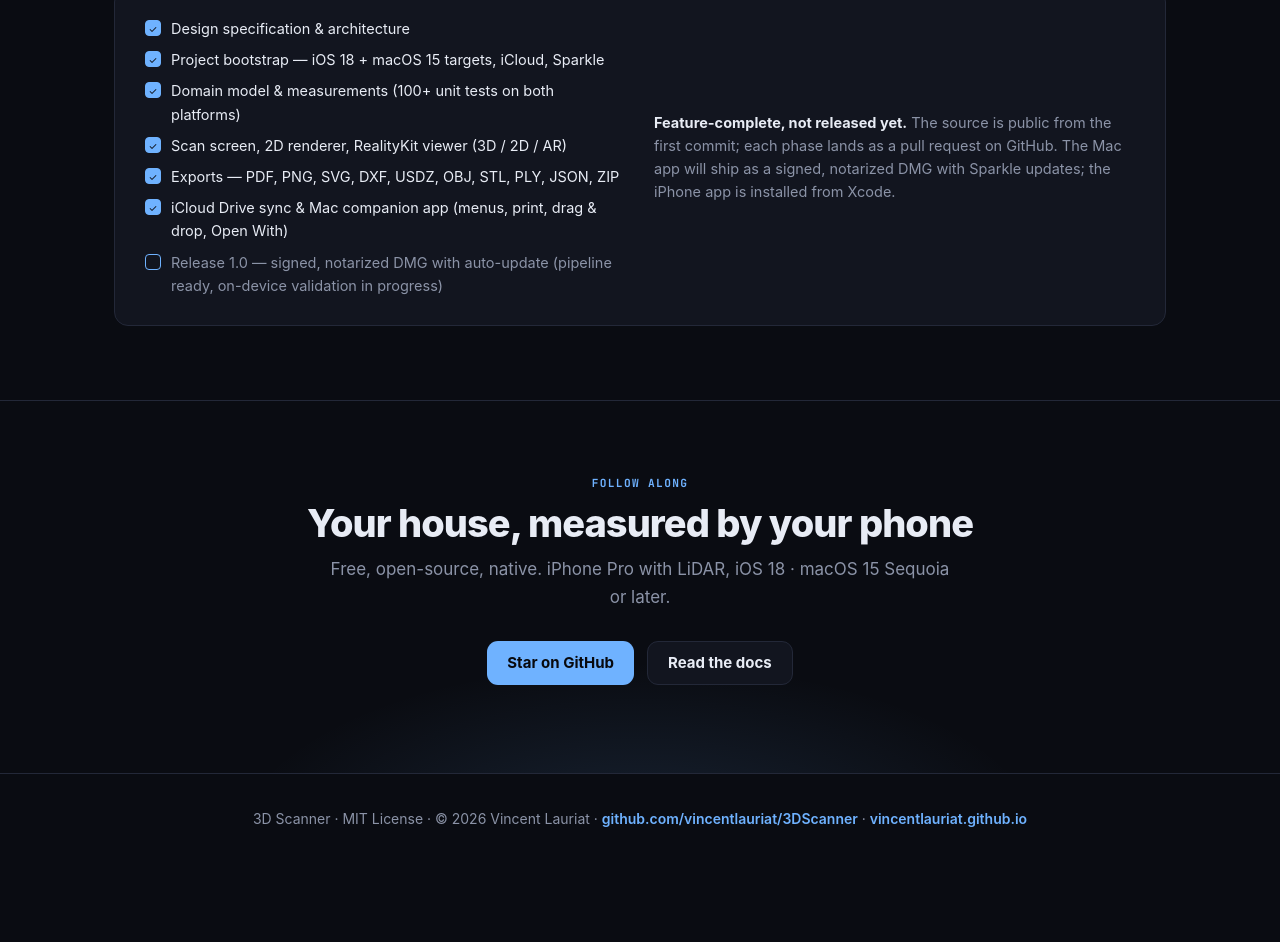
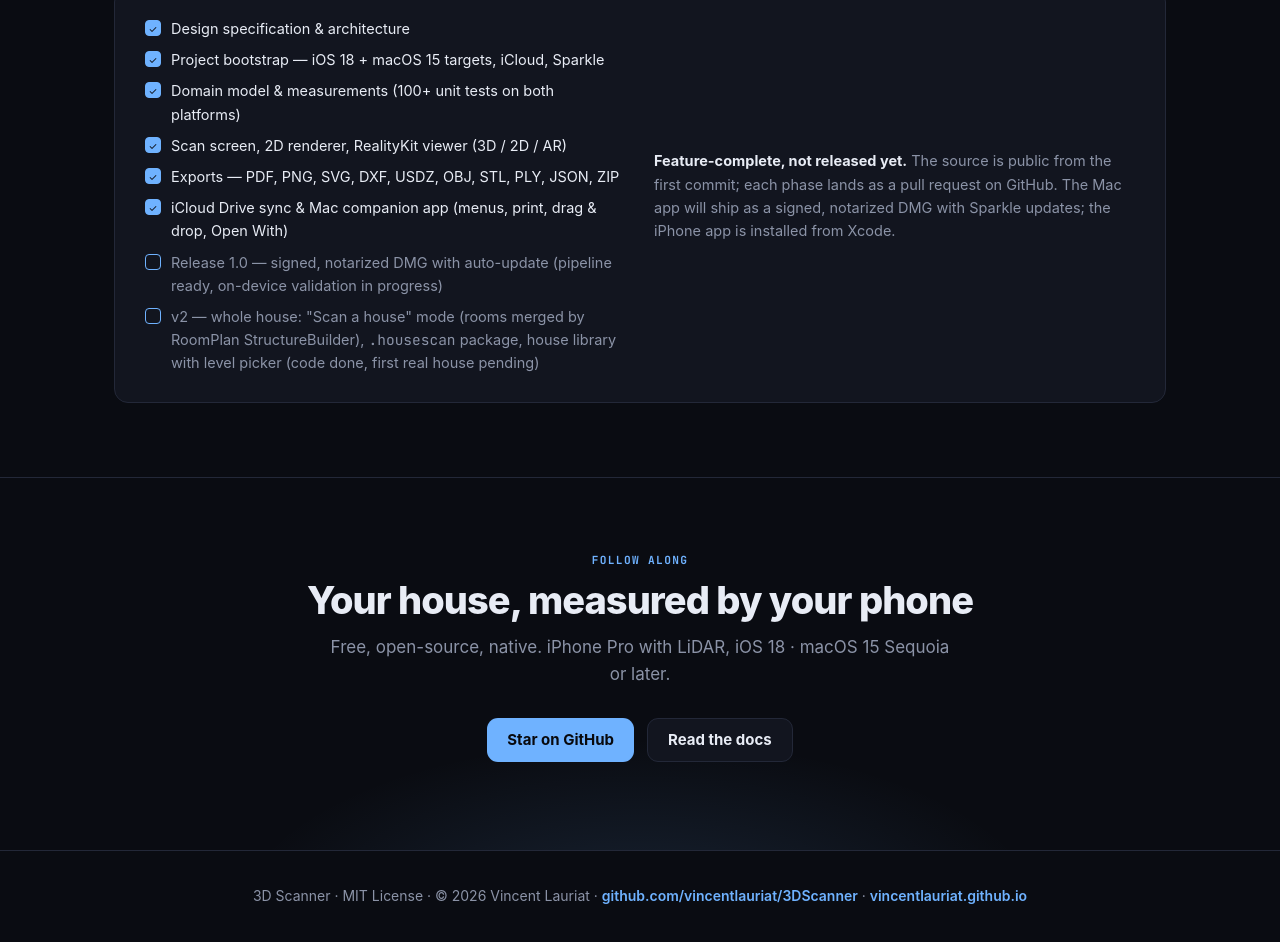
Before and after one commit to vincentlauriat/3DScanner, a plain HTML site: page docs/index.html in a window 1280 px wide. Shown: the part 2782-3724 px from the top of the page. Before the commit the page ends 3646 px from the top, so only its background shows below. Drawn offline with Linux system fonts and the light colour scheme.

Commit message:
docs: v2 progress on landing page and project rules (#21)
Claude-Session: https://claude.ai/code/session_01E8hMfxFSZx1uWRiXoCijpz

Co-authored-by: Claude Fable 5.1 <noreply@anthropic.com>

```diff
--- a/docs/index.html
+++ b/docs/index.html
@@ -252,6 +252,7 @@
       <li class="done"><span class="box">✓</span><span><span class="en">Exports — PDF, PNG, SVG, DXF, USDZ, OBJ, STL, PLY, JSON, ZIP</span><span class="fr">Exports — PDF, PNG, SVG, DXF, USDZ, OBJ, STL, PLY, JSON, ZIP</span><span class="zh">匯出——PDF、PNG、SVG、DXF、USDZ、OBJ、STL、PLY、JSON、ZIP</span></span></li>
       <li class="done"><span class="box">✓</span><span><span class="en">iCloud Drive sync &amp; Mac companion app (menus, print, drag &amp; drop, Open With)</span><span class="fr">Synchronisation iCloud Drive et app Mac (menus, impression, glisser-déposer, Ouvrir avec)</span><span class="zh">iCloud Drive 同步與 Mac 伴侶程式（選單、列印、拖放、打開方式）</span></span></li>
       <li class="now"><span class="box"></span><span><span class="en">Release 1.0 — signed, notarized DMG with auto-update (pipeline ready, on-device validation in progress)</span><span class="fr">Version 1.0 — DMG signé, notarié, avec mise à jour automatique (chaîne prête, validation sur appareil en cours)</span><span class="zh">1.0 版——已簽章、已公證的 DMG，支援自動更新（流程就緒，裝置驗證進行中）</span></span></li>
+      <li class="now"><span class="box"></span><span><span class="en">v2 — whole house: "Scan a house" mode (rooms merged by RoomPlan StructureBuilder), <code>.housescan</code> package, house library with level picker (code done, first real house pending)</span><span class="fr">v2 — maison entière : mode « Scanner une maison » (pièces fusionnées par StructureBuilder), paquet <code>.housescan</code>, bibliothèque des maisons avec sélecteur de niveau (code livré, première vraie maison en attente)</span><span class="zh">v2——整棟房屋：「掃描房屋」模式（由 RoomPlan StructureBuilder 合併房間）、<code>.housescan</code> 套件、含樓層選擇器的房屋資料庫（程式碼完成，等待首次實際掃描）</span></span></li>
     </ol>
     <p class="note"><span class="en"><b>Feature-complete, not released yet.</b> The source is public from the first commit; each phase lands as a pull request on <a href="https://github.com/vincentlauriat/3DScanner">GitHub</a>. The Mac app will ship as a signed, notarized DMG with Sparkle updates; the iPhone app is installed from Xcode.</span><span class="fr"><b>Fonctionnellement complète, pas encore publiée.</b> Le code est public depuis le premier commit ; chaque phase arrive en pull request sur <a href="https://github.com/vincentlauriat/3DScanner">GitHub</a>. L'app Mac sera livrée en DMG signé et notarié avec mises à jour Sparkle ; l'app iPhone s'installe depuis Xcode.</span><span class="zh"><b>功能已完成，尚未發布。</b>原始碼自第一個提交起即公開；每個階段以 pull request 形式合併至 <a href="https://github.com/vincentlauriat/3DScanner">GitHub</a>。Mac 版將以已簽章、已公證的 DMG 發布並支援 Sparkle 更新；iPhone 版從 Xcode 安裝。</span></p>
   </div>
```
